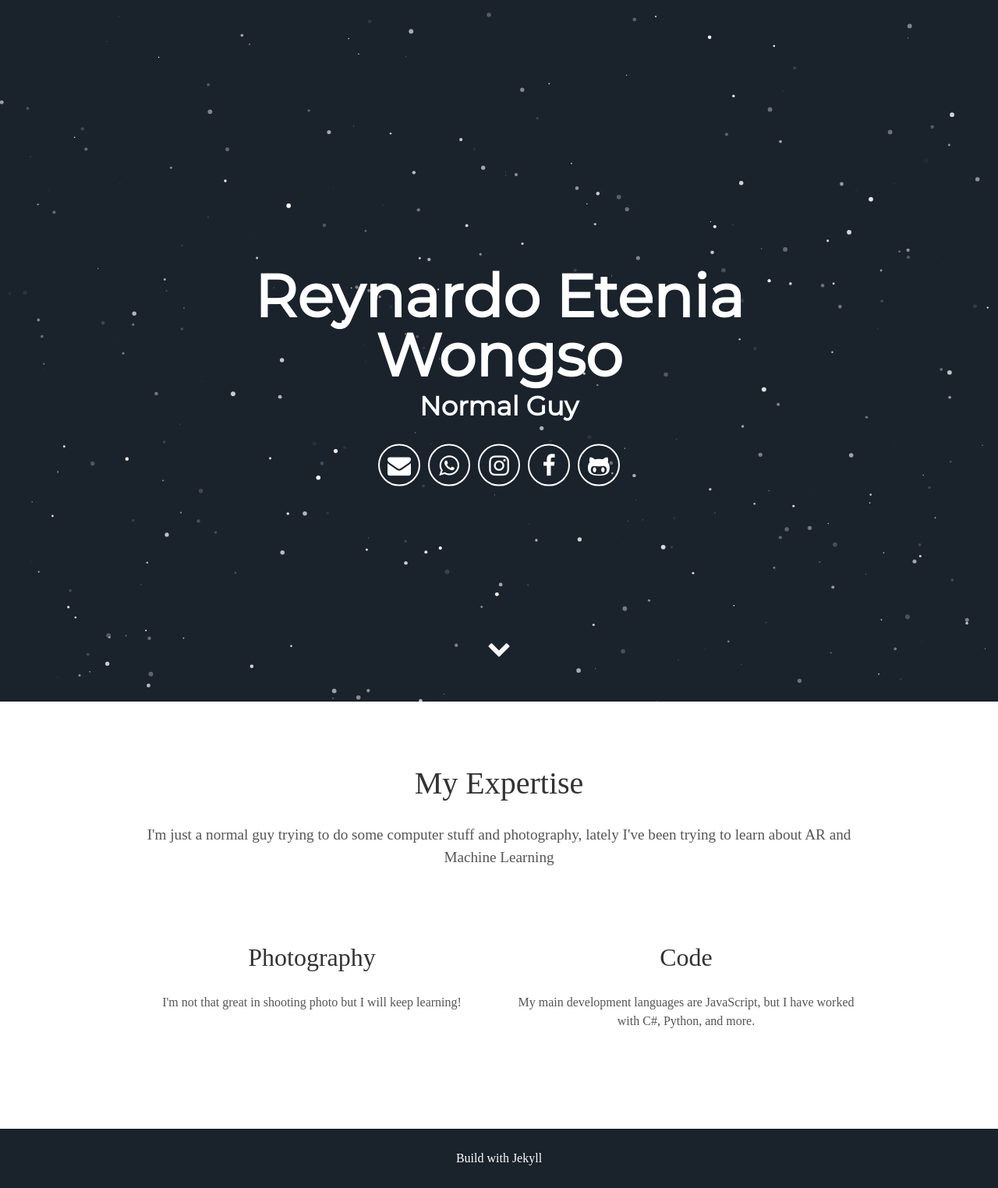
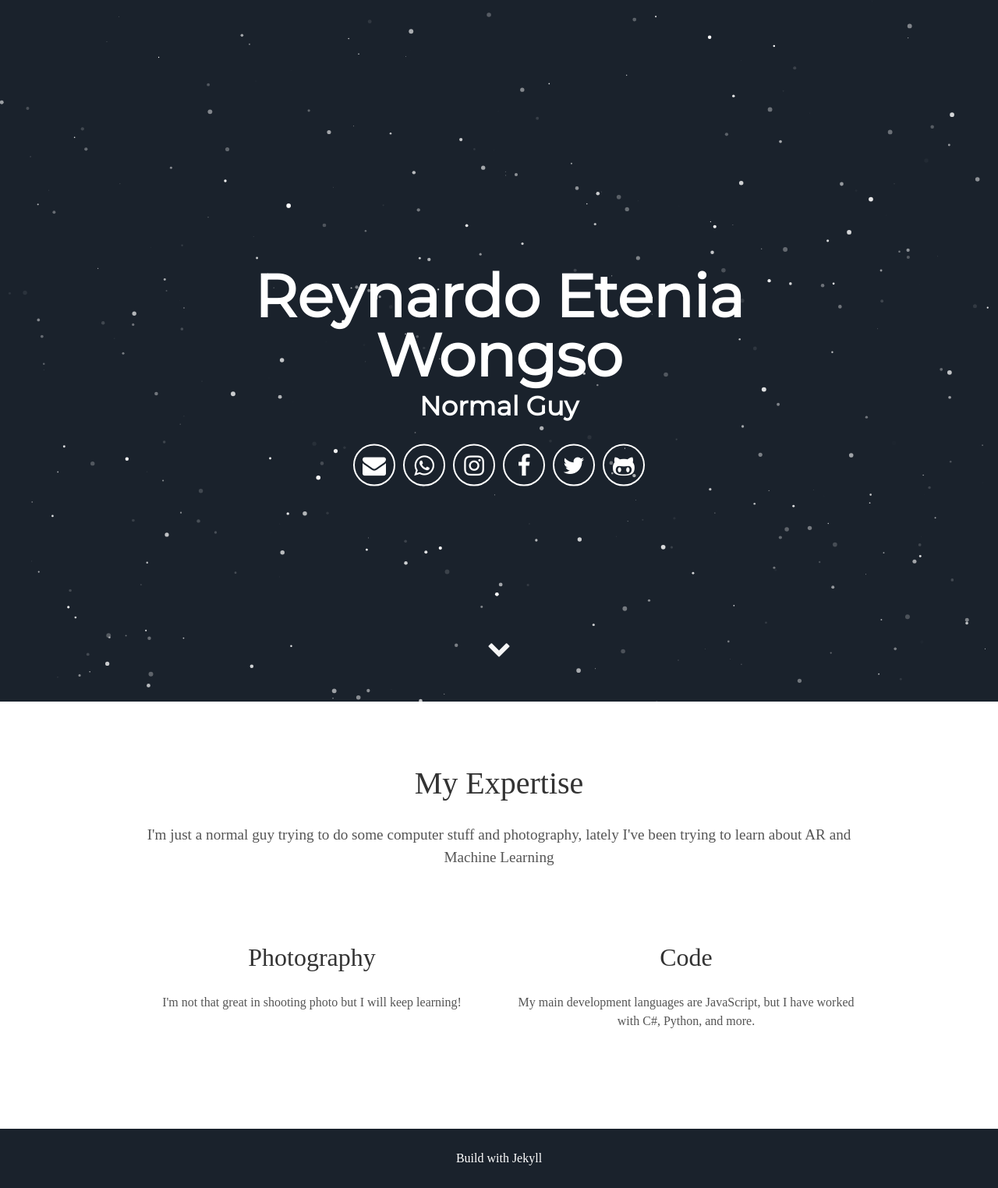
Before and after one commit to ReynardoEW/reynardoew.github.io, a Jekyll site: the page built from index.html, in a window 1280 px wide. Shown: the whole page at 78% size. Built offline with Jekyll 4.4.1, drawn with Linux system fonts in a browser that asks for light colours; some web fonts are replaced.

Commit message:
Update header.html

```diff
--- a/_includes/header.html
+++ b/_includes/header.html
@@ -9,6 +9,7 @@
 		<a aria-label="My Whatsapp" target="_blank" href="https://link.rey.wtf/whatsapp"><i class="icon fa fa-whatsapp" aria-hidden="true"></i></a>
         <a aria-label="My Instagram" target="_blank" href="https://www.instagram.com/reynardoew"><i class="icon fa fa-instagram" aria-hidden="true"></i></a>
         <a aria-label="My Facebook" target="_blank" href="https://www.facebook.com/reynardo.ew"><i class="icon fa fa-facebook" aria-hidden="true"></i></a>
+	      <a aria-label="My Twitter" target="_blank" href="https://www.twitter.com/reynardoew"><i class="icon fa fa-twitter" aria-hidden="true"></i></a>
         <a aria-label="My Github" target="_blank" href="https://github.com/reynardoew"><i class="icon fa fa-github-alt" aria-hidden="true"></i></a>
 	  </div>
       <div class="header-links">
```
